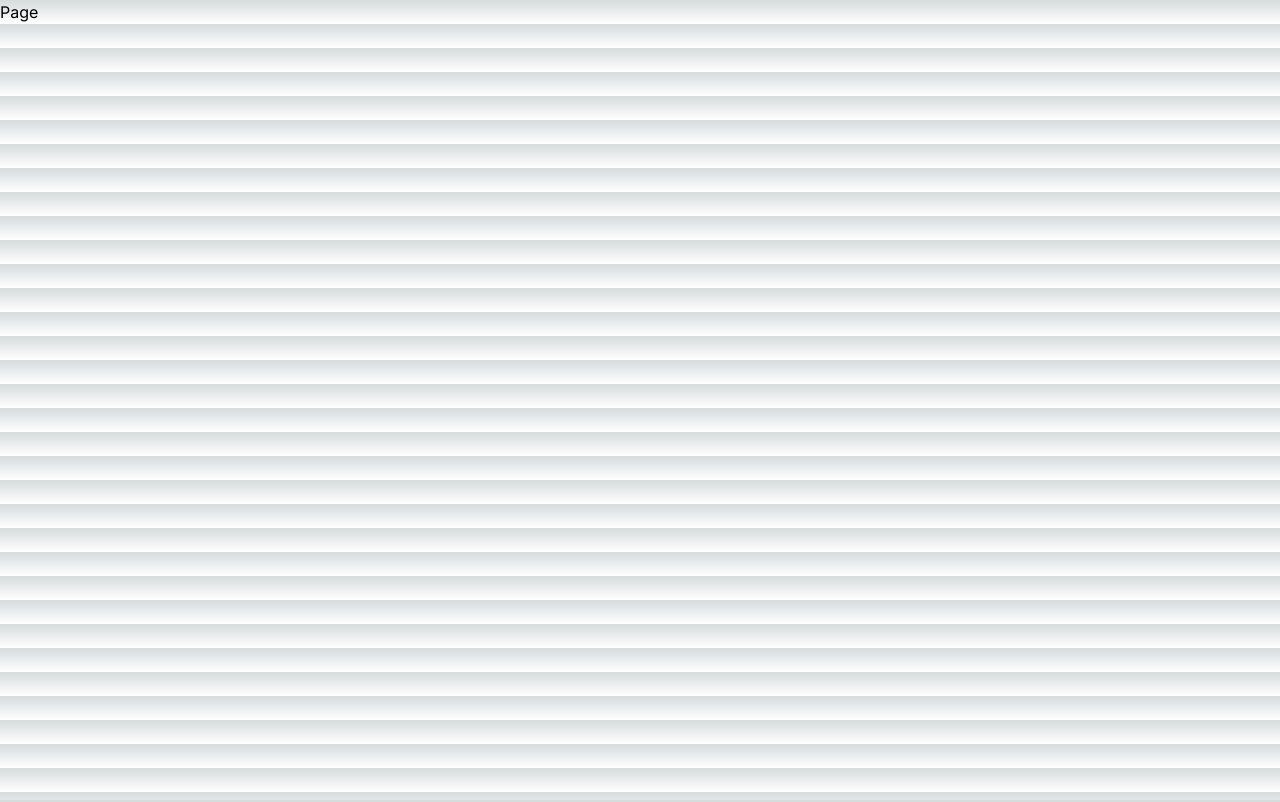
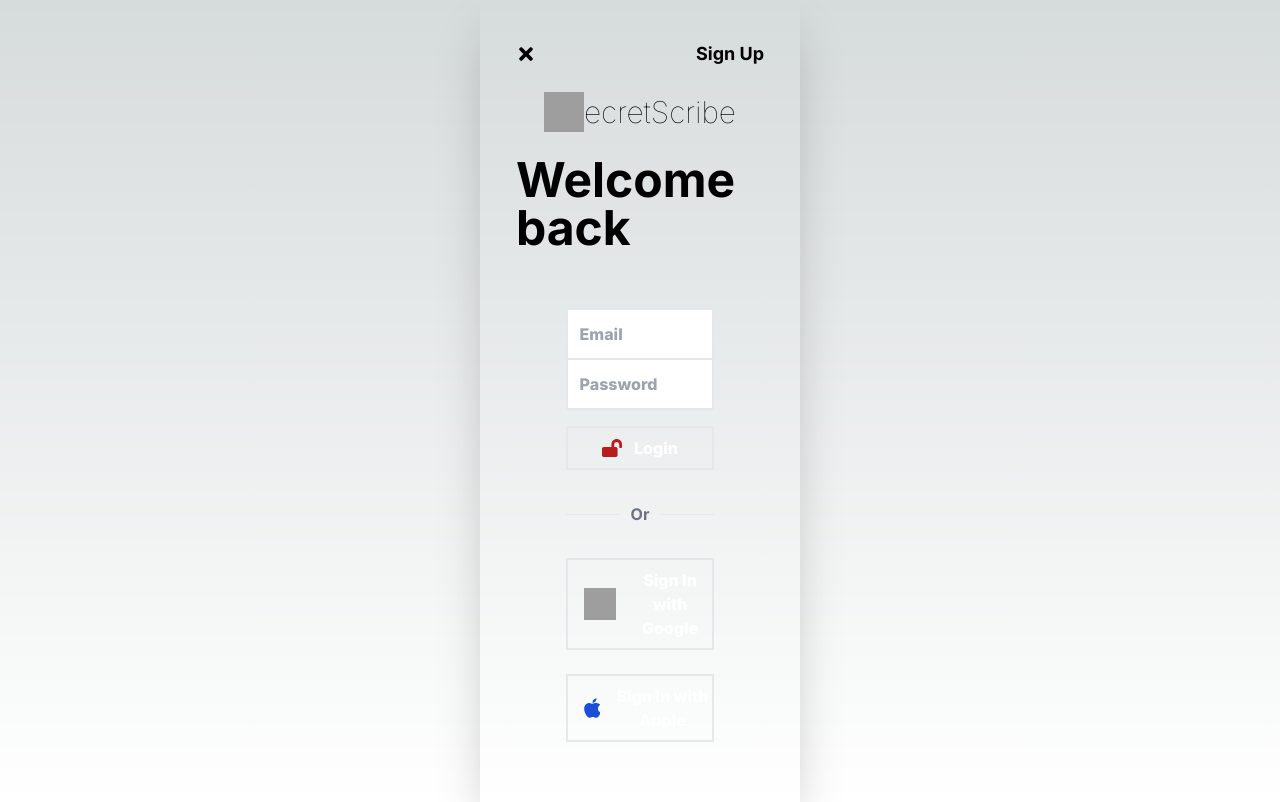
Before and after one commit to nsamedaisy/frontend-SecretS-Berri, a Next.js app: page /login in a window 1280 px wide. Built offline with nearby package versions, Linux system fonts and the light colour scheme; grey boxes are pictures that could not be loaded.

Commit message:
login page and connection to the backend

```diff
--- a/app/login/page.tsx
+++ b/app/login/page.tsx
@@ -1,9 +1,117 @@
-import React from 'react'
+"use client";
 
-const Page = () => {
+import React, { useState } from "react";
+import Link from "next/link";
+import axios from "axios";
+import { useRouter } from "next/navigation";
+import Loader from "../components/loader";
+
+import { FaApple, FaEnvelope, FaFacebookF, FaLockOpen, FaTimes } from "react-icons/fa";
+
+const Login = () => {
+  const [email, setEmail] = useState("");
+  const [password, setPassword] = useState("");
+  const router = useRouter();
+  const [isLoading, setIsLoading] = useState(false);
+
+  const handleSubmit = async (e: React.FormEvent<HTMLFormElement>) => {
+    e.preventDefault();
+    setIsLoading(true);
+
+    try {
+      const response = await axios.post("http://localhost:3000/auth/login", { email, password });
+      // Assuming the backend response contains a success message or token
+      if (response.data.success) {
+        router.push("/profile");
+      } else {
+      }
+    } catch (error) {
+    } finally {
+      setIsLoading(false);
+    }
+  };
+
   return (
-    <div>Page</div>
-  )
-}
+    <div className="bg-gradient-to-tr from-green to-cream text-black min-h-screen bg-gradie flex items-center justify-center">
+      <div className="w-[25%] sm:w-[25%] h-[45%] bg- py-10 shadow-2xl px-9 bg-gradient-to-tr from-cream to-green">
+        <header className="flex justify-between pb-6 items-center">
+        <Link href="/" className="text-xl">
+            <FaTimes />
+          </Link>
+          <Link
+            className="text-lg font-bold text-cream hover:underline"
+            href="/register"
+          >
+            Sign Up
+          </Link>
+        </header>
 
-export default Page
+        <div className="flex items-center justify-center leading-tight">
+          <img
+            src="/sslogo.png"
+            alt="SecretScribe Logo"
+            className="bg-black w-10 h-10"
+          />
+          <h1 className="text-3xl font-thin font-marker">ecretScribe</h1>
+        </div>
+
+        <h1 className="py-6 text-5xl font-marker items-center justify-center flex font-bold">
+          Welcome back
+        </h1>
+
+        <section className="flex flex-col space-y-6 w-[60%] ml-[20%] mt-8 text-white font-extrabold font-lobster mb-5">
+          <form onSubmit={handleSubmit} className="flex flex-col">
+            <input
+              type="email"
+              placeholder="Email"
+            className="px-3 border-2 border-cream bg-green py-3 text-white focus:outline-none"
+            value={email}
+              onChange={(e) => setEmail(e.target.value)}
+              required
+            />
+            <input
+              type="password"
+              placeholder="Password"
+            className="px-3 border-2 border-cream border-t-0 bg-green py-3 text-white focus:outline-none"
+            value={password}
+              onChange={(e) => setPassword(e.target.value)}
+              required
+            />
+            <button
+            type="submit"
+            className="flex items-center justify-center mt-4 border-2 border-green py-2"
+            disabled={isLoading}
+          >
+            {isLoading ? (
+              <Loader />
+            ) : (
+              <>
+                <FaLockOpen className="w-5 h-5 mr-3 text-red-700" />
+                 Login
+              </>
+            )}
+          </button>
+          </form>
+
+          <p className="flex justify-center items-center py-2">
+            <span className="border-b flex-grow"></span>
+            <span className="px-3 text-gray-500 font-bold">Or</span>
+            <span className="border-b flex-grow"></span>
+          </p>
+
+
+          <button className="flex items-center border-2 border-green py-2 pl-4">
+            <img src="/google.png" alt="Google logo" className="w-8 h-8 mr-3" />{" "}
+            Sign In with Google
+          </button>
+          <button className="flex items-center border-2 border-green py-2 pl-4">
+            <FaApple className="w-6 h-6 mr-3 text-blue-700" /> Sign In with
+            Apple
+          </button>
+        </section>
+      </div>
+    </div>
+  );
+};
+
+export default Login;
```
Also changed, not shown: package.json (+5 -3 lines), 1 other file (tests, documents, lock files or other folders).
